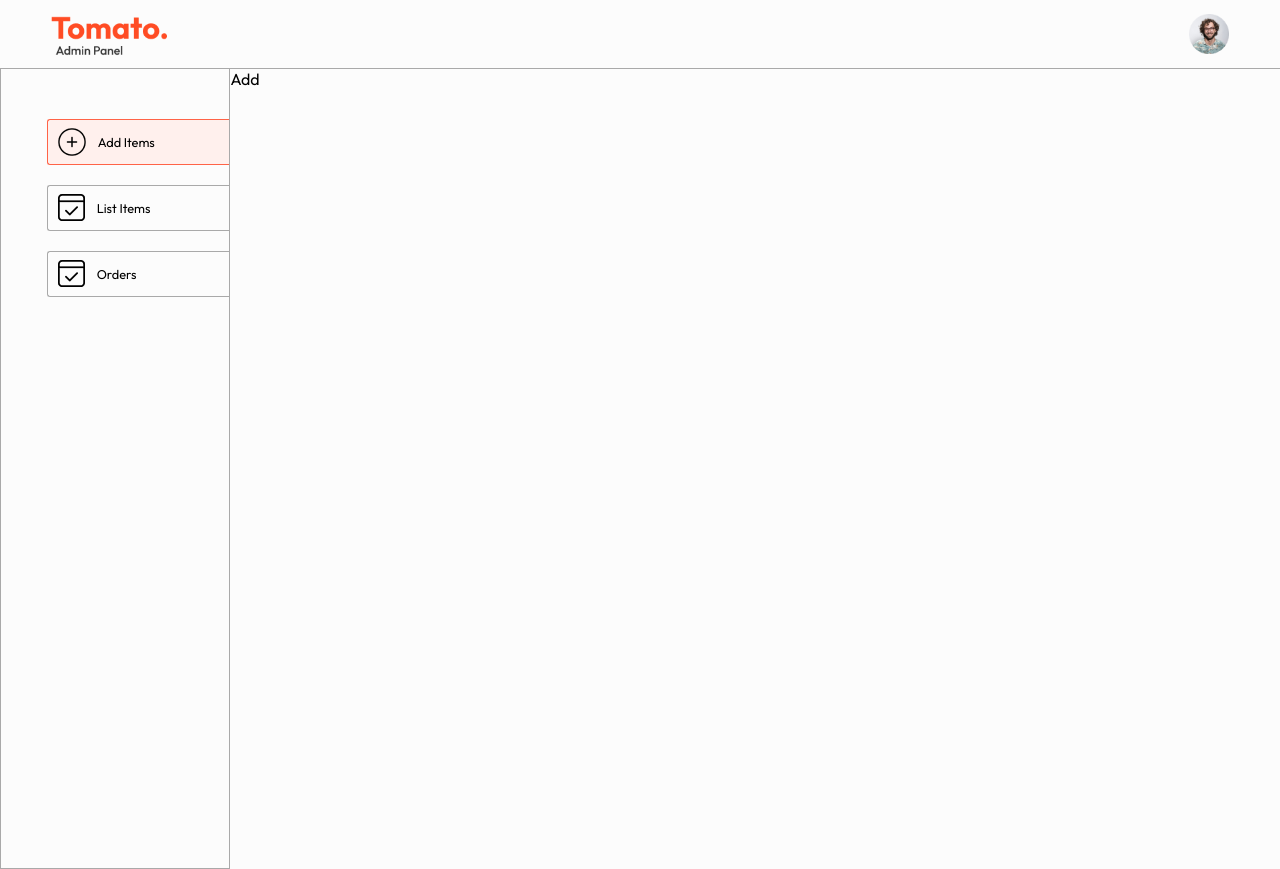
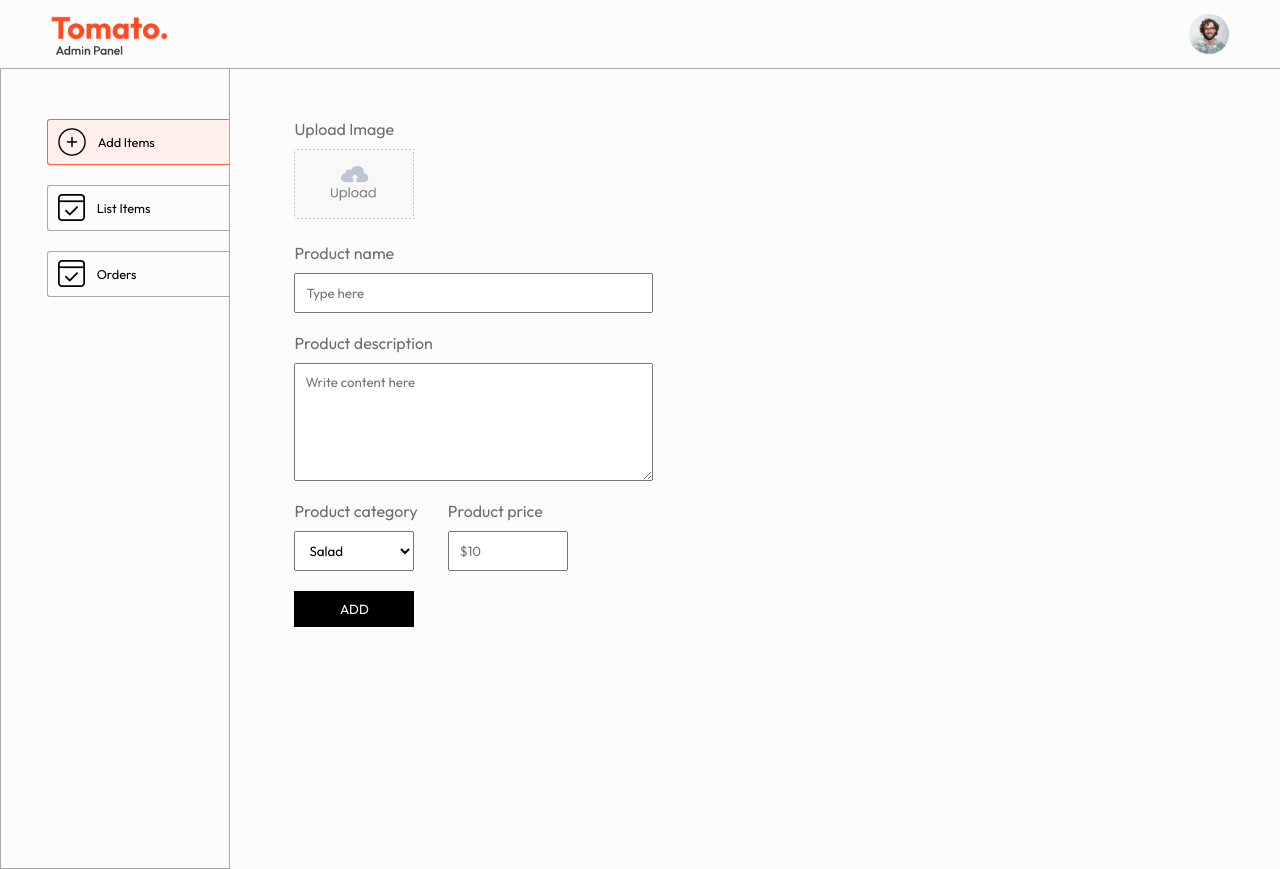
Before and after one commit to NethmiHasi/Food-Delivery-App, a React (Vite) app in the folder admin/: page /add in a window 1280 px wide. Built offline with nearby package versions, Linux system fonts and the light colour scheme.

Commit message:
added pages

```diff
--- a/admin/src/index.css
+++ b/admin/src/index.css
@@ -27,3 +27,9 @@
   display: flex;
 
 }
+
+.flex-col{
+  display: flex;
+  flex-direction: column;
+  gap: 10px;
+}
--- a/admin/src/pages/Add/Add.css
+++ b/admin/src/pages/Add/Add.css
@@ -10,7 +10,7 @@
     gap: 20px;
 }
 
-.add-image-upload img{
+.add-img-upload img{
     width: 120px;
 }
 
--- a/admin/src/pages/Add/Add.jsx
+++ b/admin/src/pages/Add/Add.jsx
@@ -1,9 +1,53 @@
 import React from 'react'
 import './Add.css'
+import {assets} from '../../assets/assets'
 
 const Add = () => {
   return (
-    <div>Add</div>
+    <div className='add'>
+      <form className='flex-col'>
+        <div className="add-img-upload flex-col">
+          <p>Upload Image</p>
+          <label htmlFor="image">
+            <img src={assets.upload_area} alt="" />
+          </label>
+          <input type="file" id='image' hidden required />
+
+        </div>
+        <div className="add-product-name flex-col">
+          <p>Product name</p>
+          <input type="text" name="name" placeholder="Type here" />
+
+        </div>
+        <div className="add-product-description flex-col">
+          <p>Product description</p>
+          <textarea name="description" rows="6" placeholder='Write content here' required></textarea>
+
+        </div>
+        <div className="add-category-price">
+          <div className="add-category flex-col">
+            <p>Product category</p>
+            <select name="category" >
+              <option value="Salad">Salad</option>
+              <option value="Rolls">Rolls</option>
+              <option value="Deserts">Deserts</option>
+              <option value="Sandwich">Sandwich</option>
+              <option value="Cake">Cake</option>
+              <option value="Pasta">Pasta</option>
+              <option value="Pure Veg">Pure Veg</option>
+              <option value="Noodles">Noodles</option>
+            </select>
+
+          </div>
+          <div className="add-price flex-col">
+            <p>Product price</p>
+            <input type="number" name="price" placeholder="$10" />
+
+          </div>
+        </div>
+        <button type='submit' className='add-btn'>ADD</button>
+      </form>
+    </div>
   )
 }
 
```
